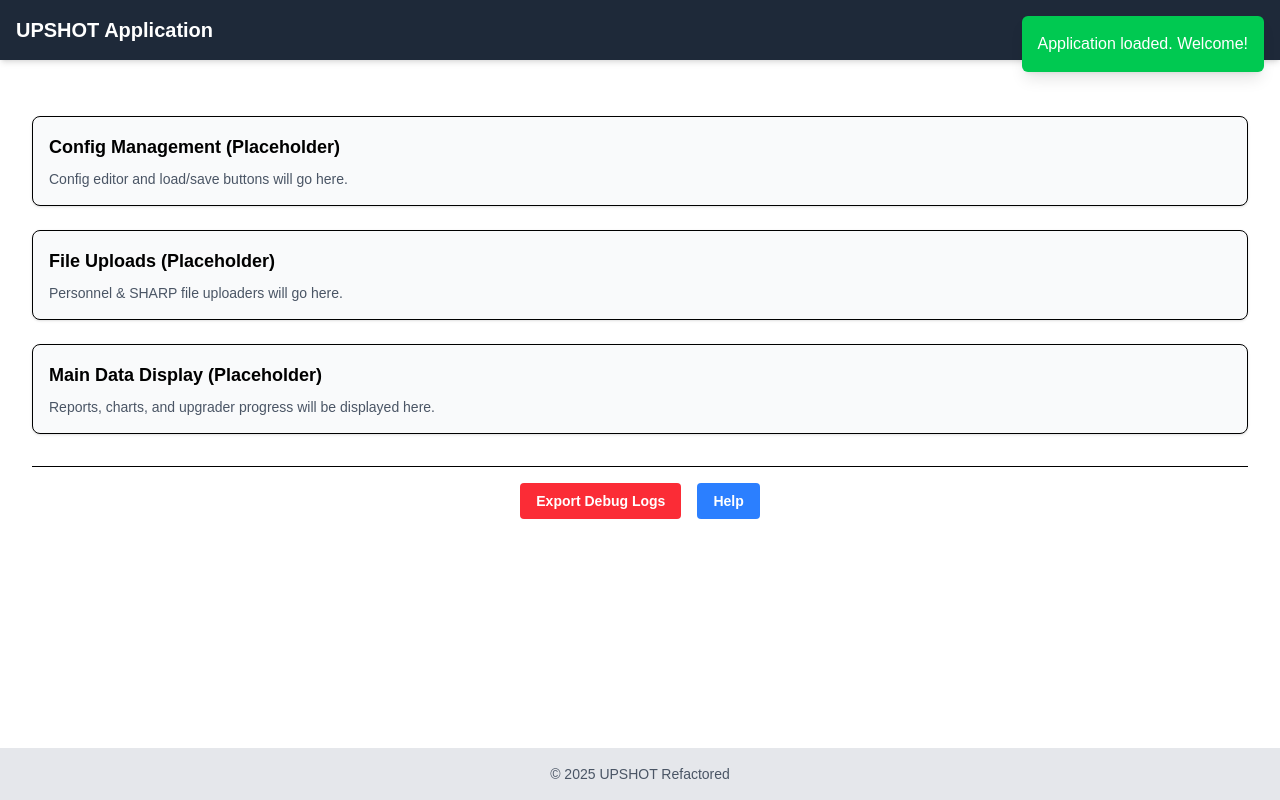
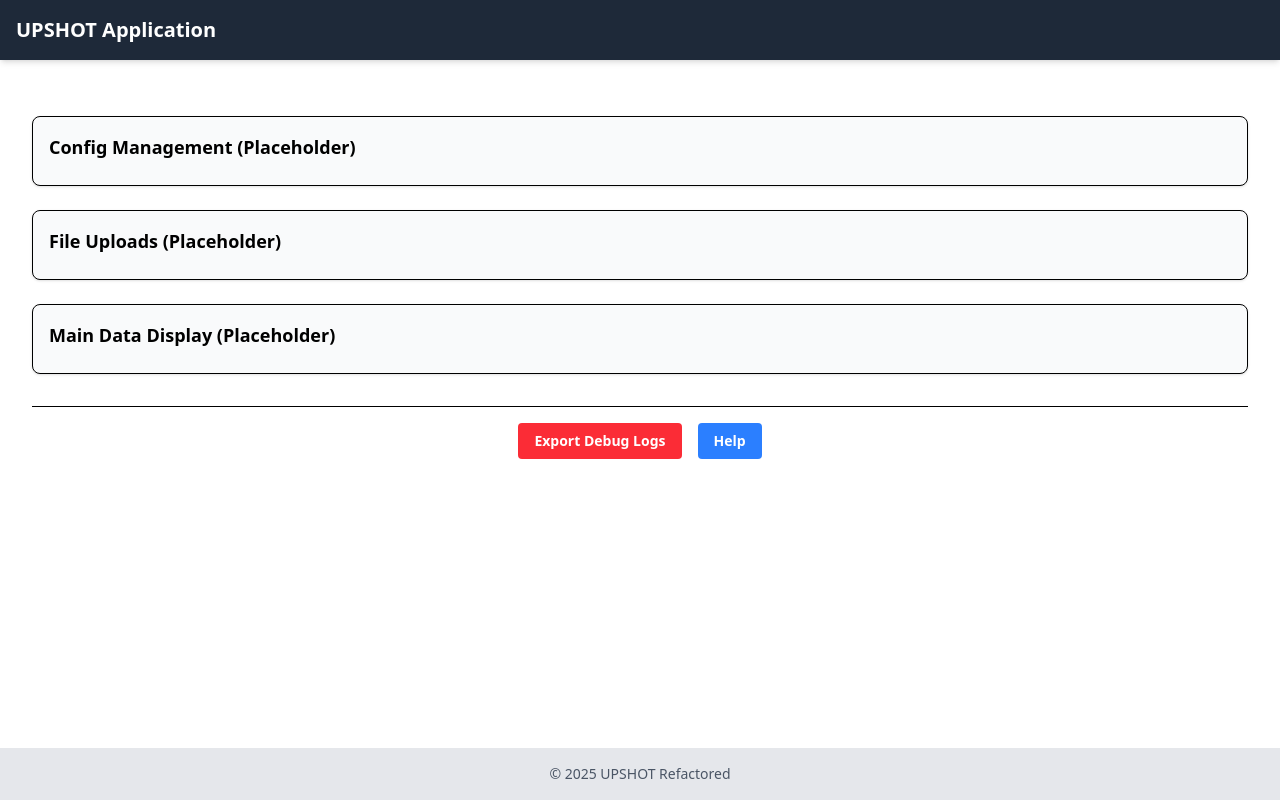
Before and after one commit to Seraph-coder-1229/upshot-refactor, a Vue app: page / in a window 1280 px wide. Built offline with nearby package versions, Linux system fonts and the light colour scheme.

Commit message:
Phase 1: Completed

```diff
--- a/postcss.config.js
+++ b/postcss.config.js
@@ -1,6 +1,6 @@
-export default {
+module.exports = {
   plugins: {
-    "@tailwindcss/postcss": {}, // Use the new package for v4
+    "@tailwindcss/postcss": {},
     autoprefixer: {},
   },
 };
--- a/src/App.vue
+++ b/src/App.vue
@@ -1,14 +1,16 @@
 <template>
   <AppNotifications />
-  <div>
-    <CriticalErrorDisplay v-if="uiStore.criticalError" />
-    <AppLayout v-else>
+
+  <template v-if="uiStore.criticalError">
+    <CriticalErrorDisplay />
+  </template>
+  <template v-else>
+    <AppLayout>
       <div class="container mx-auto p-4 space-y-6">
         <header class="text-center"></header>
 
         <div v-if="uiStore.isLoading" class="text-center p-4">
           <p class="text-blue-600 font-semibold">Loading...</p>
-          {/* Basic global loading indicator */}
         </div>
 
         <section
@@ -18,9 +20,6 @@
           <h2 class="text-lg font-semibold mb-2">
             Config Management (Placeholder)
           </h2>
-          <p class="text-sm text-gray-600">
-            Config editor and load/save buttons will go here.
-          </p>
         </section>
 
         <section
@@ -28,9 +27,6 @@
           class="p-4 border rounded-lg shadow bg-gray-50"
         >
           <h2 class="text-lg font-semibold mb-2">File Uploads (Placeholder)</h2>
-          <p class="text-sm text-gray-600">
-            Personnel & SHARP file uploaders will go here.
-          </p>
         </section>
 
         <section
@@ -40,9 +36,6 @@
           <h2 class="text-lg font-semibold mb-2">
             Main Data Display (Placeholder)
           </h2>
-          <p class="text-sm text-gray-600">
-            Reports, charts, and upgrader progress will be displayed here.
-          </p>
         </section>
 
         <footer class="app-footer text-center mt-8 py-4 border-t">
@@ -61,7 +54,7 @@
         </footer>
       </div>
     </AppLayout>
-  </div>
+  </template>
 </template>
 
 <script setup lang="ts">
@@ -130,7 +123,7 @@ onMounted(() => {
   uiStore.addNotification({
     message: "Application loaded. Welcome!",
     type: "success",
-    duration: 3000,
+    duration: 2000,
   }); //
 });
 
@@ -157,7 +150,7 @@ onBeforeUnmount(() => {
 // };
 </script>
 
-<style>
+<style scoped>
 /* You can add global styles here if not handled by tailwind.css,
    but prefer Tailwind utilities or tailwind.css for base styles. */
 body {
--- a/src/stores/uiStore.ts
+++ b/src/stores/uiStore.ts
@@ -1,35 +1,81 @@
-// src/stores/uiStore.ts
-// Basic stub - will be fully implemented in Phase 1
 import { defineStore } from "pinia";
-import { type AppNotification } from "../types/commonTypes"; // Assuming commonTypes.ts exists
+import { type AppNotification } from "../types/commonTypes";
+import { loggingService } from "../utils/loggingService"; // For logging UI actions if needed
 
 export const useUiStore = defineStore("ui", {
   state: () => ({
     notifications: [] as AppNotification[],
-    isLoading: false,
-    criticalError: null as Error | null,
-    criticalErrorMessage: "" as string,
+    isLoading: false, // Global loading indicator state
+    criticalError: null as Error | null, // Stores a critical, app-breaking error object
+    criticalErrorMessage: "" as string, // User-friendly message for the critical error screen
+    nextNotificationId: 1, // Simple ID generator
   }),
   actions: {
+    /**
+     * Adds a notification to be displayed to the user (e.g., as a toast).
+     * @param notification - The notification object (message, type, optional duration).
+     */
     addNotification(notification: Omit<AppNotification, "id">) {
-      const newNotification = { ...notification, id: Date.now() };
+      const id = this.nextNotificationId++;
+      const newNotification: AppNotification = { ...notification, id };
+
       this.notifications.push(newNotification);
-      console.log("[UI-STUB] Add Notification:", newNotification.message);
-      // setTimeout(() => this.removeNotification(newNotification.id), notification.duration || 5000);
+      loggingService.logInfo(
+        `UI Notification Added: ${newNotification.type} - ${newNotification.message}`
+      );
+
+      // Auto-remove notification after duration, if specified and > 0
+      if (notification.duration && notification.duration > 0) {
+        setTimeout(() => {
+          this.removeNotification(id);
+        }, notification.duration);
+      }
     },
+
+    /**
+     * Removes a notification by its ID.
+     * @param id - The ID of the notification to remove.
+     */
     removeNotification(id: number) {
       this.notifications = this.notifications.filter((n) => n.id !== id);
+      loggingService.logDebug(`UI Notification Removed: ID ${id}`);
     },
+
+    /**
+     * Sets the global loading indicator state.
+     * @param status - True to show loading, false to hide.
+     */
     setLoading(status: boolean) {
+      if (this.isLoading === status) return; // Avoid redundant logging if state is the same
       this.isLoading = status;
-      console.log("[UI-STUB] Set Loading:", status);
+      loggingService.logDebug(`UI Loading State Changed: ${status}`);
     },
+
+    /**
+     * Sets the application to a critical error state.
+     * This will typically trigger a full-screen error display.
+     * @param error - The actual Error object.
+     * @param userMessage - A user-friendly message to display.
+     */
     setCriticalError(error: Error, userMessage: string) {
       this.criticalError = error;
       this.criticalErrorMessage = userMessage;
-      console.error("[UI-STUB] Set Critical Error:", userMessage, error);
+      this.isLoading = false; // Ensure loading indicator is hidden during critical error
+      loggingService.logError("CRITICAL UI ERROR SET:", {
+        userMessage,
+        errorDetails: error,
+      });
     },
+
+    /**
+     * Clears the critical error state, allowing the app to potentially be reloaded or reset.
+     */
     clearCriticalError() {
+      if (this.criticalError) {
+        loggingService.logInfo(
+          "Critical UI error cleared by user or system action."
+        );
+      }
       this.criticalError = null;
       this.criticalErrorMessage = "";
     },
```
Also changed, not shown: src/assets/styles/main.css (deleted, +0 -62 lines), 1 other file (tests, documents, lock files or other folders).
